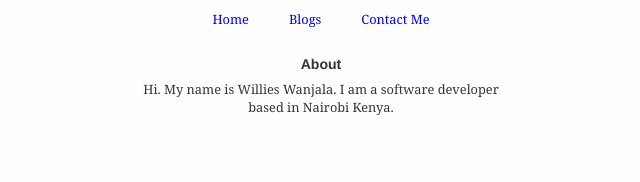
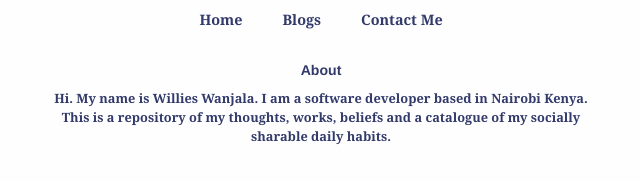
Before and after one commit to willeswa/willies.com, a Gatsby site: page / in a window 1280 px wide. Shown: the whole page, without its empty margins (319-959 px from the left). Built offline with nearby package versions, Linux system fonts and the light colour scheme; Gatsby itself is replaced by a stand-in of ours.

Commit message:
fix deployment'

```diff
--- a/src/components/layout.module.css
+++ b/src/components/layout.module.css
@@ -1,6 +1,6 @@
 .navItem {
     display: inline-block;
-    font-size: 0.8em;
+    font-size: 0.9em;
     padding: 10px 20px;
 }
 
@@ -17,3 +17,8 @@ header {
     margin: 0 auto;
     text-align: center;
 }
+
+*{
+    color: #313a6a;
+    font-weight: bold;
+}
--- a/src/pages/index.js
+++ b/src/pages/index.js
@@ -9,7 +9,10 @@ export default () => (
     <Layout>
         <div className={layout.aboutron}>
             <h3>About</h3>
-            <p>Hi. My name is Willies Wanjala. I am a software developer based in Nairobi Kenya.</p>
+            <p>Hi. My name is Willies Wanjala. I am a software developer based in Nairobi Kenya.
+                This is a repository of my thoughts, works, beliefs and
+                a catalogue of my socially sharable daily habits.
+            </p>
         </div>
     </Layout>
 )
--- a/src/pages/pages.module.css
+++ b/src/pages/pages.module.css
@@ -1,8 +1,9 @@
 .aboutron {
-    width: 40%;
+    width: 60%;
     margin: 0 auto;
     text-align: center;
     font-size: 0.8em;
+    font-weight: bold;
 }
 
 .aboutron h3 {
--- a/src/styles/global.css
+++ b/src/styles/global.css
@@ -1,7 +1,7 @@
 html {
     background-color: #FFFEFF;
     height: 100%;
-    overflow: hidden;
+
   }
 
 a {
```
